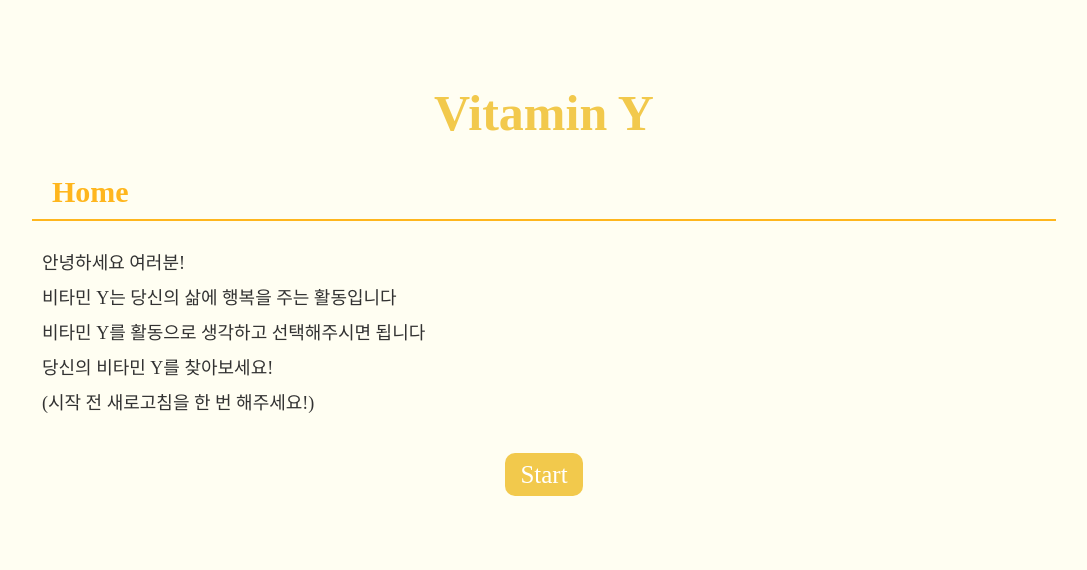
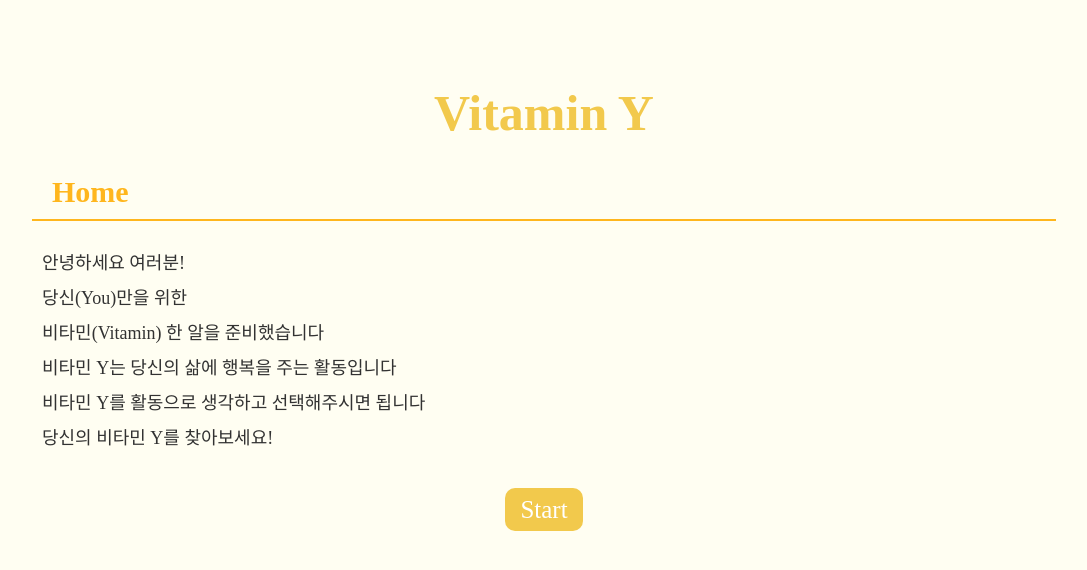
Before and after one commit to CodeSoom/project-react-3-Najeong-Kim, a React app: page /project-react-3-Najeong-Kim/ in a window 1280 px wide. Shown: the top 570 px of the page, without its empty margins (96-1183 px from the left). Built offline with nearby package versions, Linux system fonts and the light colour scheme.

Commit message:
홈페이지 문구 변경

```diff
--- a/src/HomePage.jsx
+++ b/src/HomePage.jsx
@@ -30,13 +30,15 @@ export default function HomePage() {
       <Text>
         안녕하세요 여러분!
         <br />
+        당신(You)만을 위한
+        <br />
+        비타민(Vitamin) 한 알을 준비했습니다
+        <br />
         비타민 Y는 당신의 삶에 행복을 주는 활동입니다
         <br />
         비타민 Y를 활동으로 생각하고 선택해주시면 됩니다
         <br />
         당신의 비타민 Y를 찾아보세요!
-        <br />
-        (시작 전 새로고침을 한 번 해주세요!)
       </Text>
       <Start><Link to="/choice/1">Start</Link></Start>
     </div>
```
